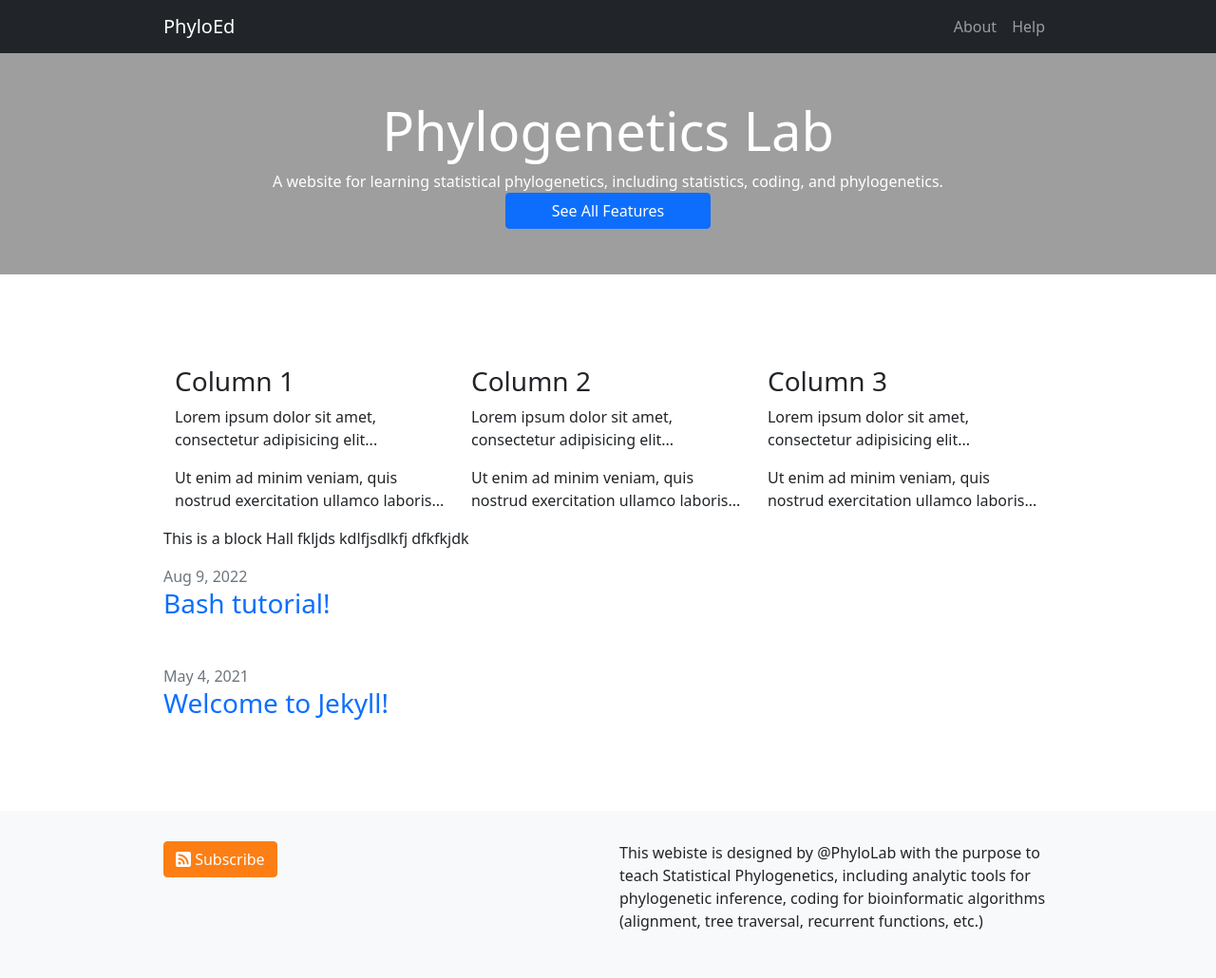
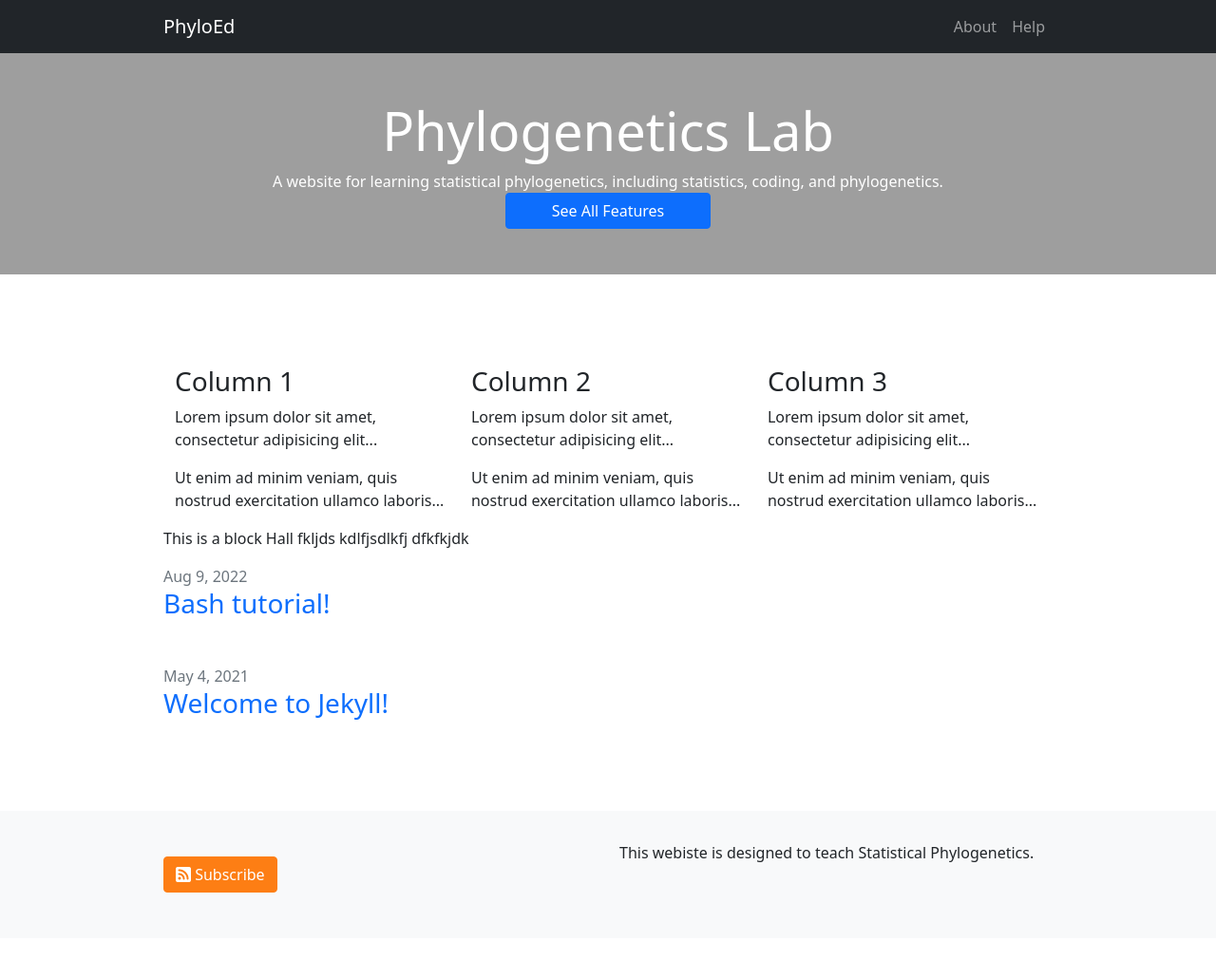
Before and after one commit to lliu1871/PhyEd, a Jekyll site: the page built from index.markdown, in a window 1280 px wide. Shown: the whole page at 95% size. Built offline with Jekyll 4.4.1, drawn with Linux system fonts in a browser that asks for light colours; after the commit the page ends 988 px from its top, so only the background shows below that.

Commit message:
Update _config.yml

```diff
--- a/_config.yml
+++ b/_config.yml
@@ -19,11 +19,10 @@
 # in the templates via {{ site.myvariable }}.
 
 title: PhyloEd
+author: PhyloLab
 email: phylolab@foxmail.com
 description: >- #this means to ignore newlines until "baseurl:"
-  This webiste is designed by @PhyloLab with the purpose to teach Statistical Phylogenetics,
-  including analytic tools for phylogenetic inference, coding for bioinformatic algorithms
-  (alignment, tree traversal, recurrent functions, etc.)
+  This webiste is designed to teach Statistical Phylogenetics.
 
 
 # Build settings
```
